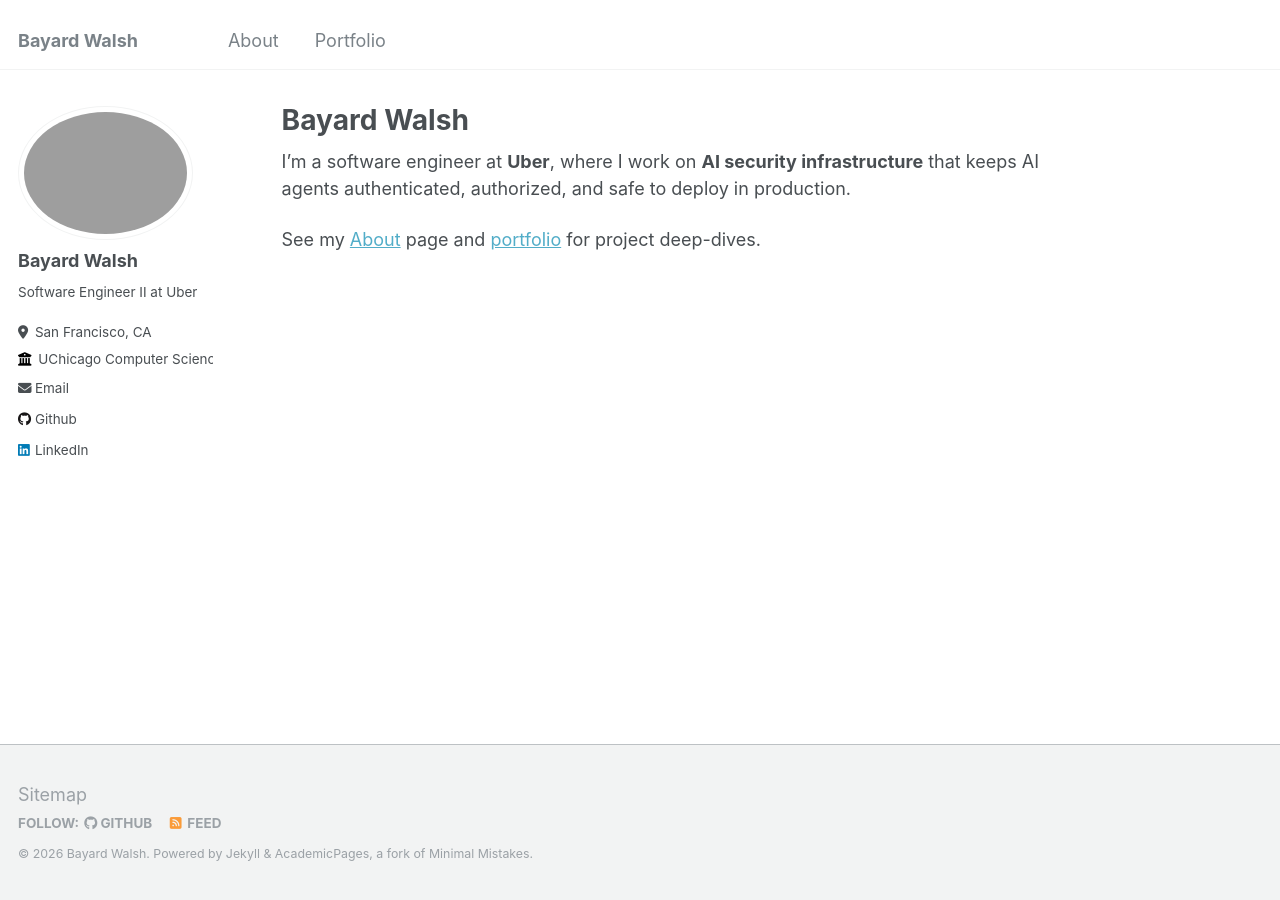
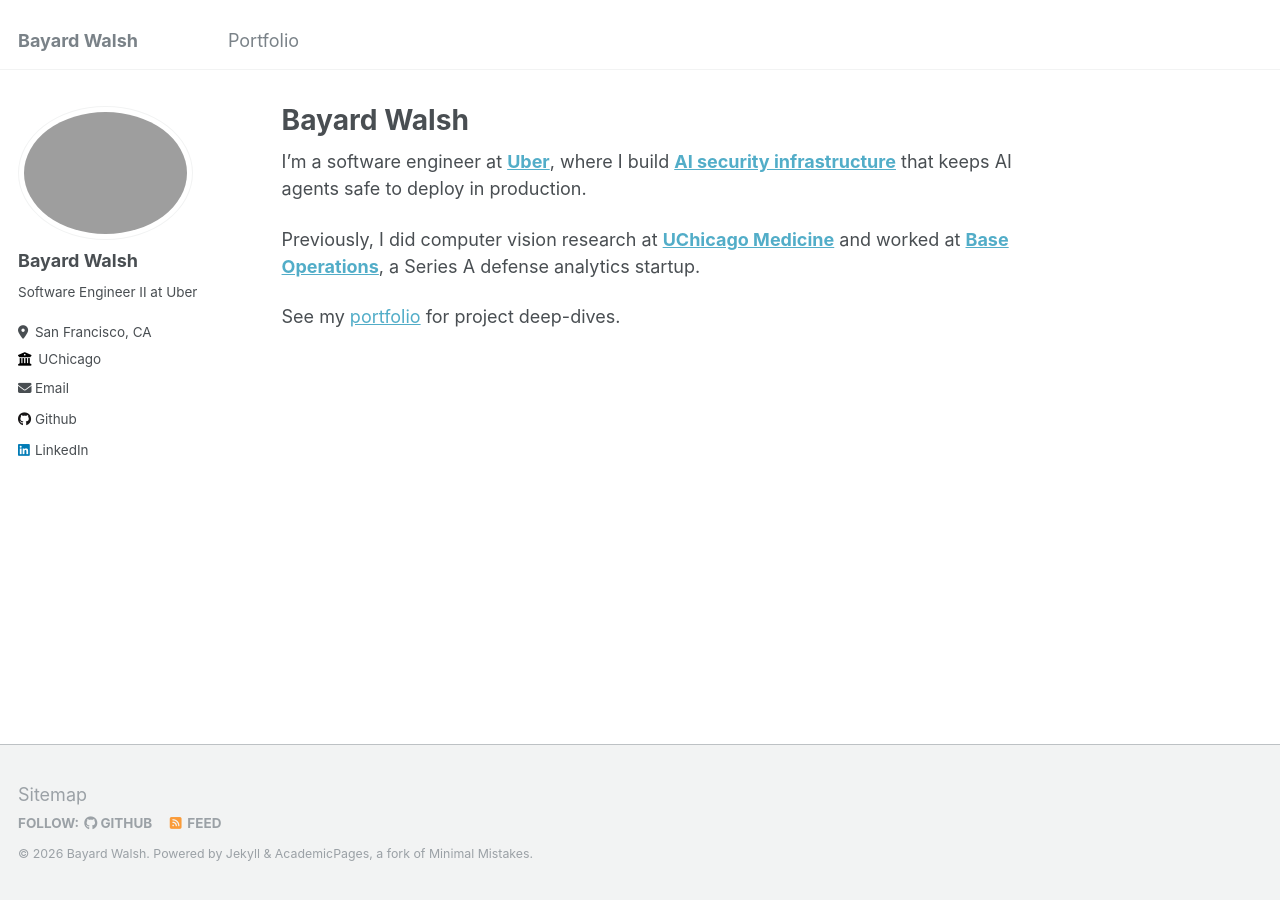
Before and after one commit to bkwalsh/bkwalsh.github.io, a Jekyll site: the page built from _pages/home.md, in a window 1280 px wide. Built offline with Jekyll 4.4.1, drawn with Linux system fonts in a browser that asks for light colours.

Commit message:
Fold About into homepage and simplify nav
Move the About content (Uber AI security intro, prior experience
paragraph) onto the homepage; delete the About page and keep
/about/, /cv/, and /resume redirecting to it. Nav is now just
Portfolio, and the sidebar employer reads UChicago.

```diff
--- a/_config.yml
+++ b/_config.yml
@@ -26,7 +26,7 @@ author:
   pronouns         : # example: "she/her"
   bio              : "Software Engineer II at Uber"
   location         : "San Francisco, CA"
-  employer         : "UChicago Computer Science"
+  employer         : "UChicago"
   uri              : # URL
   email            : "bayardwalsh@gmail.com"
 
--- a/_data/navigation.yml
+++ b/_data/navigation.yml
@@ -1,7 +1,4 @@
 # main links links
 main:
-  - title: "About"
-    url: /about/
-
   - title: "Portfolio"
     url: /portfolio/
--- a/_pages/home.md
+++ b/_pages/home.md
@@ -2,8 +2,15 @@
 permalink: /
 title: "Bayard Walsh"
 author_profile: true
+redirect_from:
+  - /about/
+  - /about.html
+  - /cv/
+  - /resume
 ---
 
-I'm a software engineer at **Uber**, where I work on **AI security infrastructure** that keeps AI agents authenticated, authorized, and safe to deploy in production.
+I'm a software engineer at [**Uber**](https://www.uber.com/), where I build [**AI security infrastructure**](https://www.uber.com/us/en/blog/solving-the-agent-identity-crisis/) that keeps AI agents safe to deploy in production.
 
-See my [About](/about/) page and [portfolio](/portfolio/) for project deep-dives.
+Previously, I did computer vision research at [**UChicago Medicine**](https://voices.uchicago.edu/clarklab/people/) and worked at [**Base Operations**](https://www.baseoperations.com/), a Series A defense analytics startup.
+
+See my [portfolio](/portfolio/) for project deep-dives.
```
Also changed, not shown: _pages/about.md (deleted, +0 -12 lines).
